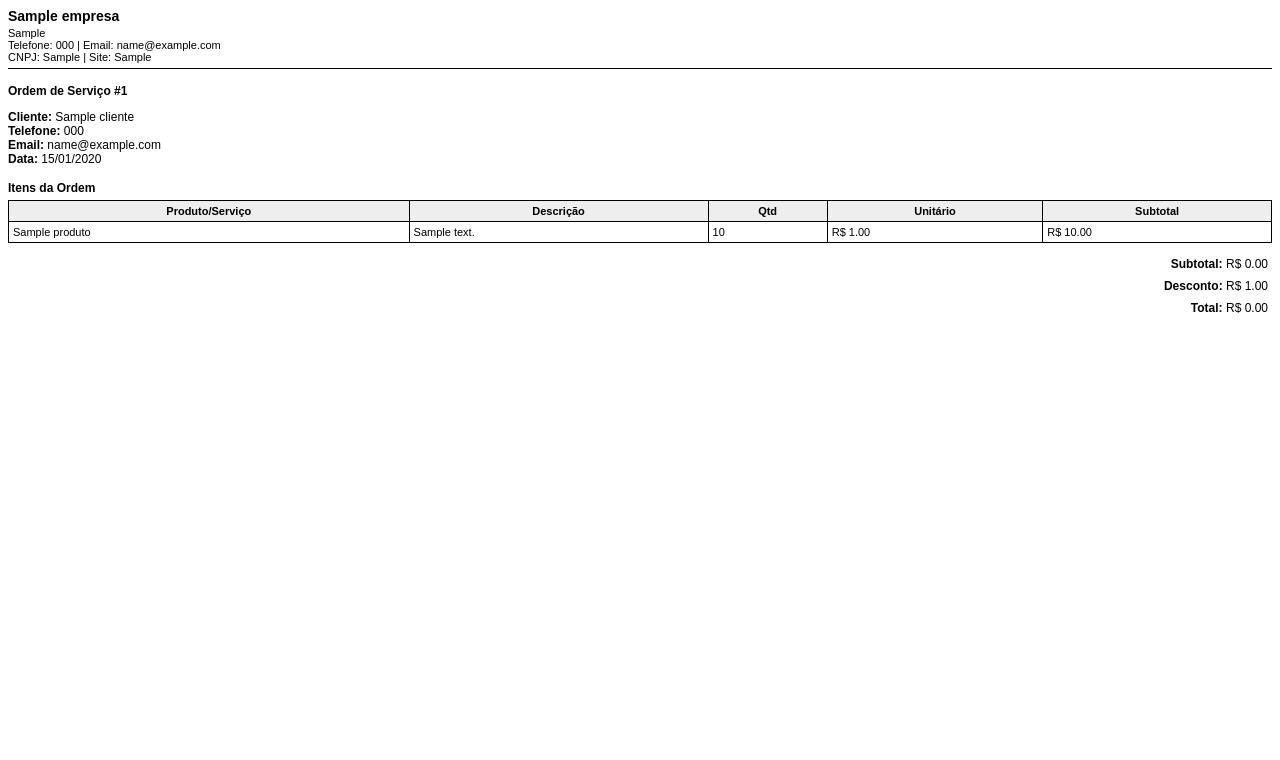
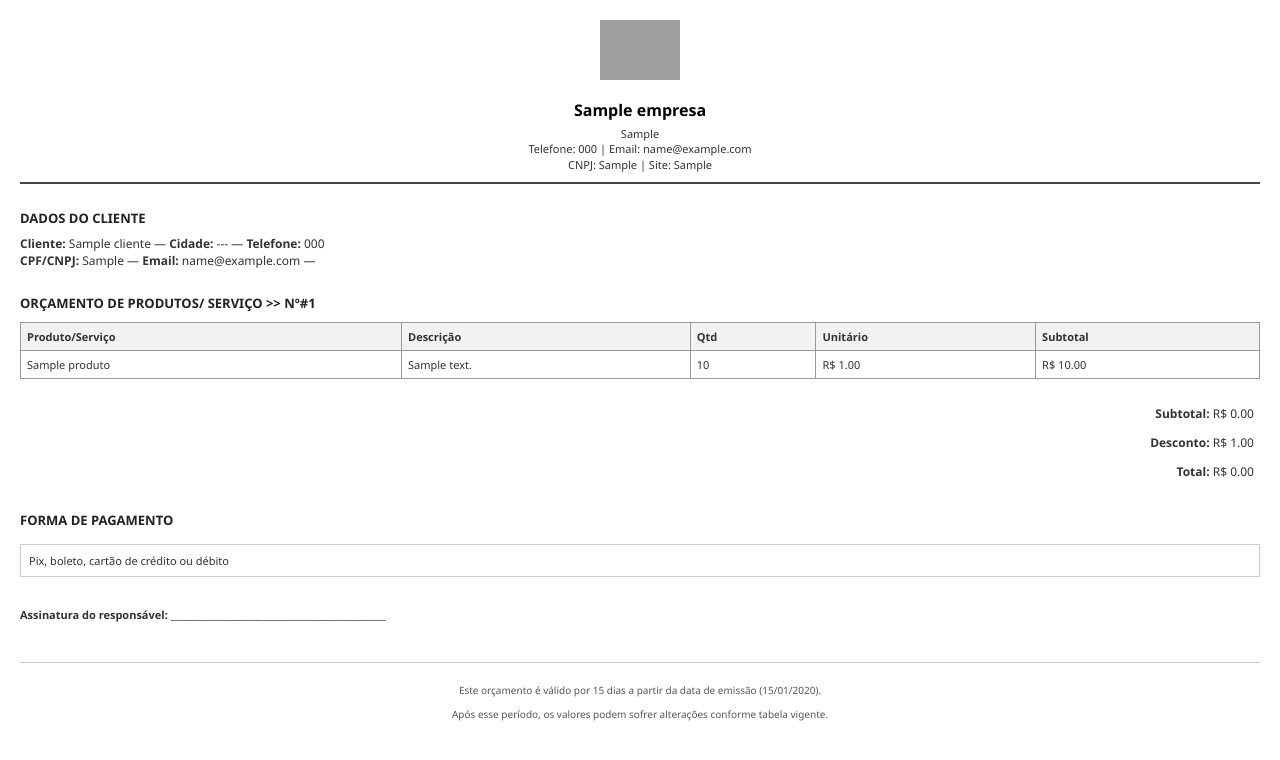
Before and after one commit to RandsonSantos/sistema-de-or-amentos-condomtech, a Flask app: template templates/os_pdf.html in a window 1280 px wide. Shown: the top 760 px of the page. Run offline with Flask 3, Linux system fonts and the light colour scheme; the template is opened without the code that fills it: values that come from a table or form of the project are taken from there, others are empty; tables that the repository leaves empty hold one stand-in row (values such as "Sample post"); grey boxes are pictures that could not be loaded.

Commit message:
Update os_pdf.html

```diff
--- a/templates/os_pdf.html
+++ b/templates/os_pdf.html
@@ -5,68 +5,108 @@
   <title>Ordem de Serviço #{{ os.id }}</title>
   <style>
     body {
-      font-family: Arial, sans-serif;
+      font-family: 'Segoe UI', Tahoma, sans-serif;
       font-size: 12px;
-      color: #000;
+      color: #333;
+      margin: 20px;
     }
 
     .header {
-      border-bottom: 1px solid #000;
+      border-bottom: 2px solid #444;
+      padding-bottom: 10px;
+      margin-bottom: 20px;
+      text-align: center;
+    }
+
+    .logo {
+      height: 60px;
       margin-bottom: 10px;
-      padding-bottom: 5px;
     }
 
     .empresa {
-      font-size: 14px;
+      font-size: 16px;
       font-weight: bold;
+      color: #000;
+      margin-top: 5px;
     }
 
     .contato {
       font-size: 11px;
-      margin-top: 3px;
+      margin-top: 5px;
+      line-height: 1.4;
     }
 
     .section-title {
+      font-size: 13px;
       font-weight: bold;
-      margin-top: 15px;
-      margin-bottom: 5px;
+      margin-top: 25px;
+      margin-bottom: 8px;
+      text-transform: uppercase;
+      color: #222;
     }
 
     table {
       width: 100%;
       border-collapse: collapse;
-      margin-top: 5px;
+      margin-top: 10px;
     }
 
     th, td {
-      border: 1px solid #000;
-      padding: 4px;
+      border: 1px solid #999;
+      padding: 6px;
       font-size: 11px;
     }
 
     th {
-      background-color: #eee;
+      background-color: #f2f2f2;
+      text-align: left;
     }
 
     .totais {
-      margin-top: 10px;
+      margin-top: 20px;
       width: 100%;
     }
 
     .totais td {
       border: none;
-      padding: 4px;
+      padding: 6px;
       font-size: 12px;
     }
 
     .right {
       text-align: right;
     }
+
+    .cliente-info {
+      line-height: 1.6;
+    }
+
+    .pagamento {
+      border: 1px solid #ccc;
+      padding: 8px;
+      margin-top: 15px;
+      font-size: 11px;
+    }
+
+    .assinatura {
+      margin-top: 30px;
+      font-size: 11px;
+    }
+
+    .footer {
+      margin-top: 40px;
+      font-size: 10px;
+      color: #555;
+      border-top: 1px solid #ccc;
+      padding-top: 10px;
+      text-align: center;
+    }
   </style>
 </head>
 <body>
 
   <div class="header">
+    <img src="{{ url_for('static', filename='logo1.png') }}" alt="Logo da empresa" class="logo">
     <div class="empresa">{{ empresa.nome }}</div>
     <div class="contato">
       {{ empresa.endereco }}<br/>
@@ -74,14 +114,18 @@
       CNPJ: {{ empresa.cnpj }} | Site: {{ empresa.site }}
     </div>
   </div>
+  <div class="section-title">Dados do Cliente</div>
+  <div class="info">
+    <strong>Cliente:</strong> {{ os.cliente.nome }} —
+    <strong>Cidade:</strong> {{ os.cliente.cidade or '---' }} —
+    <strong>Telefone:</strong> {{ os.cliente.telefone or '---' }}<br/>
 
-  <div class="section-title">Ordem de Serviço #{{ os.id }}</div>
-  <p><strong>Cliente:</strong> {{ os.cliente.nome }}<br/>
-     <strong>Telefone:</strong> {{ os.cliente.telefone }}<br/>
-     <strong>Email:</strong> {{ os.cliente.email }}<br/>
-     <strong>Data:</strong> {{ os.data_criacao.strftime('%d/%m/%Y') }}</p>
+    <strong>CPF/CNPJ:</strong> {{ os.cliente.cpf_cnpj or '---' }} —
+    <strong>Email:</strong> {{ os.cliente.email or '---' }} —
+  </div>
 
-  <div class="section-title">Itens da Ordem</div>
+
+  <div class="section-title">Orçamento de Produtos/ Serviço >> Nº#{{ os.id }}</div>
   <table>
     <thead>
       <tr>
@@ -117,5 +161,20 @@
     </tr>
   </table>
 
+  <div class="section-title">Forma de Pagamento</div>
+  <div class="pagamento">
+    {{ os.forma_pagamento or 'Pix, boleto, cartão de crédito ou débito' }}
+  </div>
+
+  <div class="assinatura">
+    <p><strong>Assinatura do responsável:</strong> ____________________________________________</p>
+  </div>
+
+  <div class="footer">
+    <p>Este orçamento é válido por 15 dias a partir da data de emissão ({{ os.data_criacao.strftime('%d/%m/%Y') }}).</p>
+    <p>Após esse período, os valores podem sofrer alterações conforme tabela vigente.</p>
+
+  </div>
+
 </body>
 </html>
```
